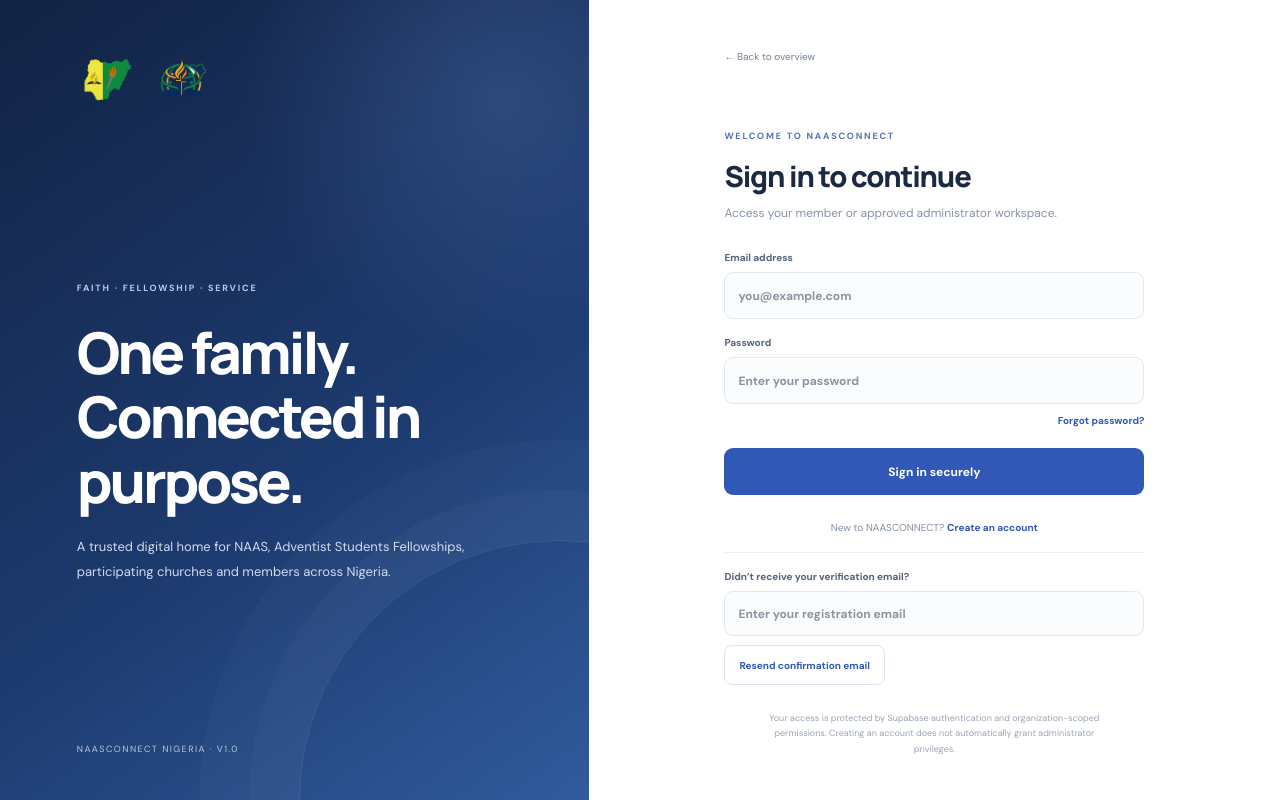
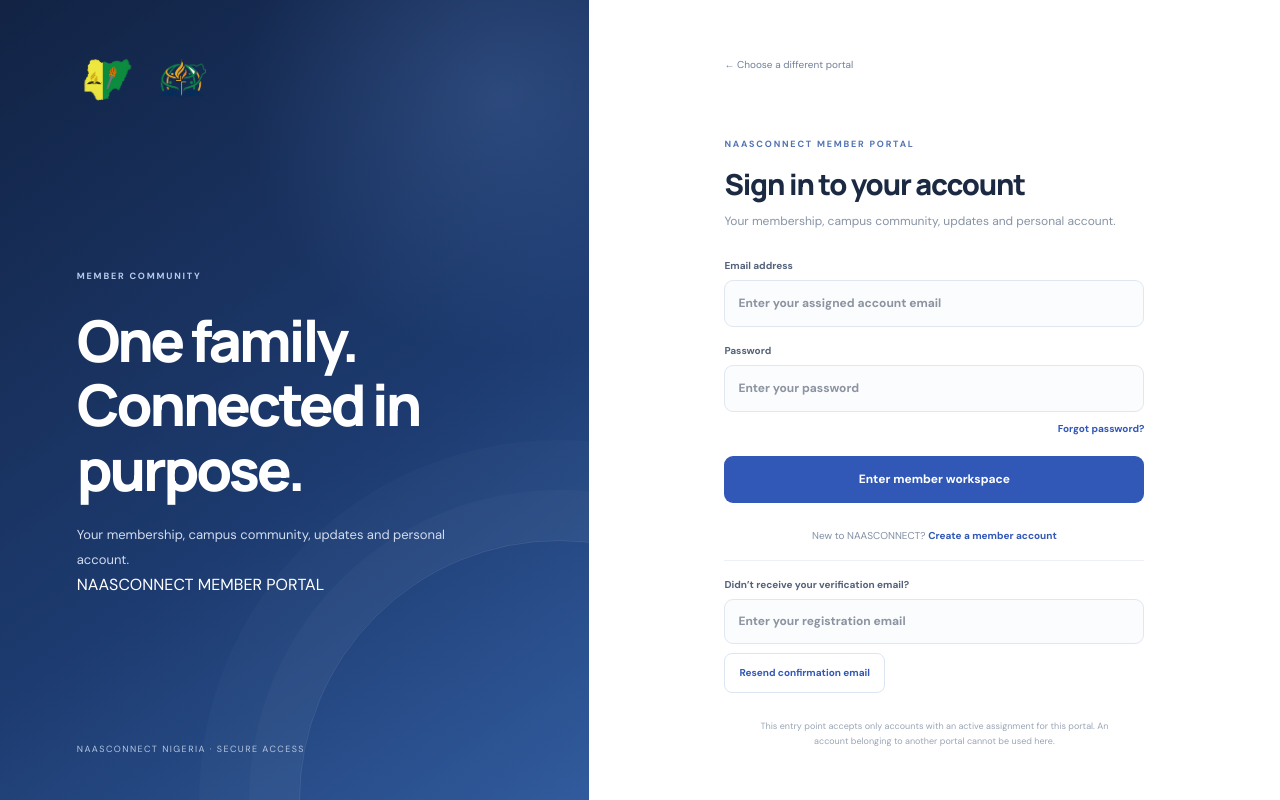
Before and after one commit to TremendousGuru/NAAS, a Next.js app: page /login in a window 1280 px wide. Built offline with nearby package versions, Linux system fonts and the light colour scheme.

Commit message:
feat(portals): create distinct portal-specific login experiences

```diff
--- a/app/login/page.tsx
+++ b/app/login/page.tsx
@@ -1,28 +1,41 @@
 import Image from "next/image";
 import Link from "next/link";
+import { redirect } from "next/navigation";
 import { signIn, signUp, requestPasswordReset, resendConfirmation } from "@/app/auth/actions";
 import RegistrationFields from "./RegistrationFields";
 
+type Portal = "member" | "national" | "union" | "zone" | "institution";
+const portalConfig: Record<Portal,{title:string;kicker:string;description:string;workspace:string;signup:boolean}> = {
+ member:{title:"Member sign in",kicker:"MEMBER COMMUNITY",description:"Your membership, campus community, updates and personal account.",workspace:"NAASCONNECT MEMBER PORTAL",signup:true},
+ national:{title:"National administration",kicker:"NATIONAL LEADERSHIP",description:"Secure entry for appointed National-level administrators only.",workspace:"NATIONAL ADMINISTRATOR PORTAL",signup:false},
+ union:{title:"Union administration",kicker:"UNION LEADERSHIP",description:"Secure entry for administrators appointed to a specific Union Conference.",workspace:"UNION ADMINISTRATOR PORTAL",signup:false},
+ zone:{title:"Zonal administration",kicker:"ZONAL LEADERSHIP",description:"Secure entry for administrators appointed to a specific Zone.",workspace:"ZONAL ADMINISTRATOR PORTAL",signup:false},
+ institution:{title:"Institution administration",kicker:"CAMPUS & CHURCH LEADERSHIP",description:"Secure entry for appointed campus and local-church administrators.",workspace:"INSTITUTION ADMINISTRATOR PORTAL",signup:false},
+};
 type Props = { searchParams: Promise<{ mode?: string; error?: string; message?: string; portal?: string }> };
 export default async function LoginPage({ searchParams }: Props) {
-  const params = await searchParams;
-  const mode = params.mode ?? "login";
-  return <main className="auth-shell">
+ const params=await searchParams;
+ const portal=(params.portal&&params.portal in portalConfig?params.portal:"member") as Portal;
+ const config=portalConfig[portal];
+ const mode=params.mode??"login";
+ if(mode==="signup"&&!config.signup) redirect("/login?portal="+portal+"&error=Administrator%20accounts%20are%20created%20through%20verified%20appointments.%20Contact%20your%20appointing%20authority.");
+ return <main className={"auth-shell auth-portal-"+portal} data-portal={portal}>
   <section className="auth-brand-panel">
    <div className="auth-brand-logos"><Image src="/brand/naas-logo.png" alt="NAAS" width={62} height={62} priority/><Image src="/brand/naasconnect-logo.png" alt="NAASCONNECT" width={220} height={62} priority/></div>
-      <div className="auth-brand-copy"><span>FAITH · FELLOWSHIP · SERVICE</span><h1>One family.<br/>Connected in purpose.</h1><p>A trusted digital home for NAAS, Adventist Students Fellowships, participating churches and members across Nigeria.</p></div>
-      <div className="auth-brand-footer">NAASCONNECT NIGERIA · V1.0</div>
+   <div className="auth-brand-copy"><span>{config.kicker}</span><h1>{portal==="member"?"One family. Connected in purpose.":config.title+"."}</h1><p>{config.description}</p><div className="auth-portal-badge">{config.workspace}</div></div>
+   <div className="auth-brand-footer">NAASCONNECT NIGERIA · SECURE ACCESS</div>
   </section>
   <section className="auth-form-panel"><div className="auth-form-wrap">
-      <Link href="/" className="auth-back">← Back to overview</Link>
-      <div className="auth-form-heading"><span>WELCOME TO NAASCONNECT</span><h2>{mode==="signup"?"Create your account":mode==="reset"?"Reset your password":"Sign in to continue"}</h2><p>{mode==="signup"?"Create one account for your NAASCONNECT identity.":mode==="reset"?"We’ll send a secure password reset link to your email.":"Access your member or approved administrator workspace."}</p></div>
-      {params.error && <div className="auth-alert error" role="alert">{params.error}</div>}
-      {params.message && <div className="auth-alert success" role="status">{params.message}</div>}
-      {mode==="reset" ? <form action={requestPasswordReset} className="auth-form"><label>Email address<input name="email" type="email" autoComplete="email" required placeholder="you@example.com"/></label><button type="submit">Send reset link</button></form> :
-      mode==="signup" ? <form action={signUp} className="auth-form"><label>Full name<input name="display_name" required autoComplete="name" placeholder="Your full name"/></label><label>Phone number<input name="phone" type="tel" required autoComplete="tel" placeholder="+234 800 000 0000"/></label><label>Email address<input name="email" type="email" required autoComplete="email" placeholder="you@example.com"/></label><RegistrationFields/><label>Password<input name="password" type="password" minLength={10} required autoComplete="new-password" placeholder="At least 10 characters"/></label><button type="submit">Create account</button></form> :
-      <form action={signIn} className="auth-form"><input type="hidden" name="portal" value={params.portal ?? "member"}/><label>Email address<input name="email" type="email" required autoComplete="username" placeholder="you@example.com"/></label><label>Password<input name="password" type="password" required autoComplete="current-password" placeholder="Enter your password"/></label><div className="auth-inline"><Link href="/login?mode=reset">Forgot password?</Link></div><button type="submit">Sign in securely</button></form>}
-      <div className="auth-switch">{mode==="login"?<>New to NAASCONNECT? <Link href="/login?mode=signup">Create an account</Link></>:<>Already have an account? <Link href="/login">Sign in</Link></>}</div>{mode==="login"&&<form action={resendConfirmation} className="auth-resend-form"><label>Didn’t receive your verification email?<input name="email" type="email" required placeholder="Enter your registration email"/></label><button type="submit">Resend confirmation email</button></form>}
-      <p className="auth-security">Your access is protected by Supabase authentication and organization-scoped permissions. Creating an account does not automatically grant administrator privileges.</p>
+   <Link href="/portals" className="auth-back">← Choose a different portal</Link>
+   <div className="auth-form-heading"><span>{config.workspace}</span><h2>{mode==="signup"?"Create your member account":mode==="reset"?"Reset your password": "Sign in to "+(portal==="member"?"your account":portal+" administration")}</h2><p>{mode==="signup"?"Create your NAASCONNECT member identity.":mode==="reset"?"We’ll send a secure password reset link to your email.":config.description}</p></div>
+   {params.error&&<div className="auth-alert error" role="alert">{params.error}</div>}
+   {params.message&&<div className="auth-alert success" role="status">{params.message}</div>}
+   {mode==="reset"?<form action={requestPasswordReset} className="auth-form"><input type="hidden" name="portal" value={portal}/><label>Email address<input name="email" type="email" autoComplete="email" required placeholder="you@example.com"/></label><button type="submit">Send reset link</button></form>:
+    mode==="signup"?<form action={signUp} className="auth-form"><label>Full name<input name="display_name" required autoComplete="name" placeholder="Your full name"/></label><label>Phone number<input name="phone" type="tel" required autoComplete="tel" placeholder="+234 800 000 0000"/></label><label>Email address<input name="email" type="email" required autoComplete="email" placeholder="you@example.com"/></label><RegistrationFields/><label>Password<input name="password" type="password" minLength={10} required autoComplete="new-password" placeholder="At least 10 characters"/></label><button type="submit">Create member account</button></form>:
+    <form action={signIn} className="auth-form"><input type="hidden" name="portal" value={portal}/><label>Email address<input name="email" type="email" required autoComplete="username" placeholder="Enter your assigned account email"/></label><label>Password<input name="password" type="password" required autoComplete="current-password" placeholder="Enter your password"/></label><div className="auth-inline"><Link href={"/login?portal="+portal+"&mode=reset"}>Forgot password?</Link></div><button type="submit">Enter {portal==="member"?"member":"administrator"} workspace</button></form>}
+   {portal==="member"?<div className="auth-switch">{mode==="login"?<>New to NAASCONNECT? <Link href="/login?portal=member&mode=signup">Create a member account</Link></>:<>Already registered? <Link href="/login?portal=member">Sign in</Link></>}</div>:<div className="auth-admin-invite-note"><b>Administrator account access is invitation-only.</b><p>You cannot create a National, Union, Zone or Institution administrator account from this page. The authorized appointing authority must approve your appointment and send your invitation first.</p><Link href="/portals">View all portal entry points</Link></div>}
+   {mode==="login"&&<form action={resendConfirmation} className="auth-resend-form"><label>Didn’t receive your verification email?<input name="email" type="email" required placeholder="Enter your registration email"/></label><button type="submit">Resend confirmation email</button></form>}
+   <p className="auth-security">This entry point accepts only accounts with an active assignment for this portal. An account belonging to another portal cannot be used here.</p>
   </div></section>
  </main>;
 }
```
Lines whose indentation alone changed are shown as unchanged.
